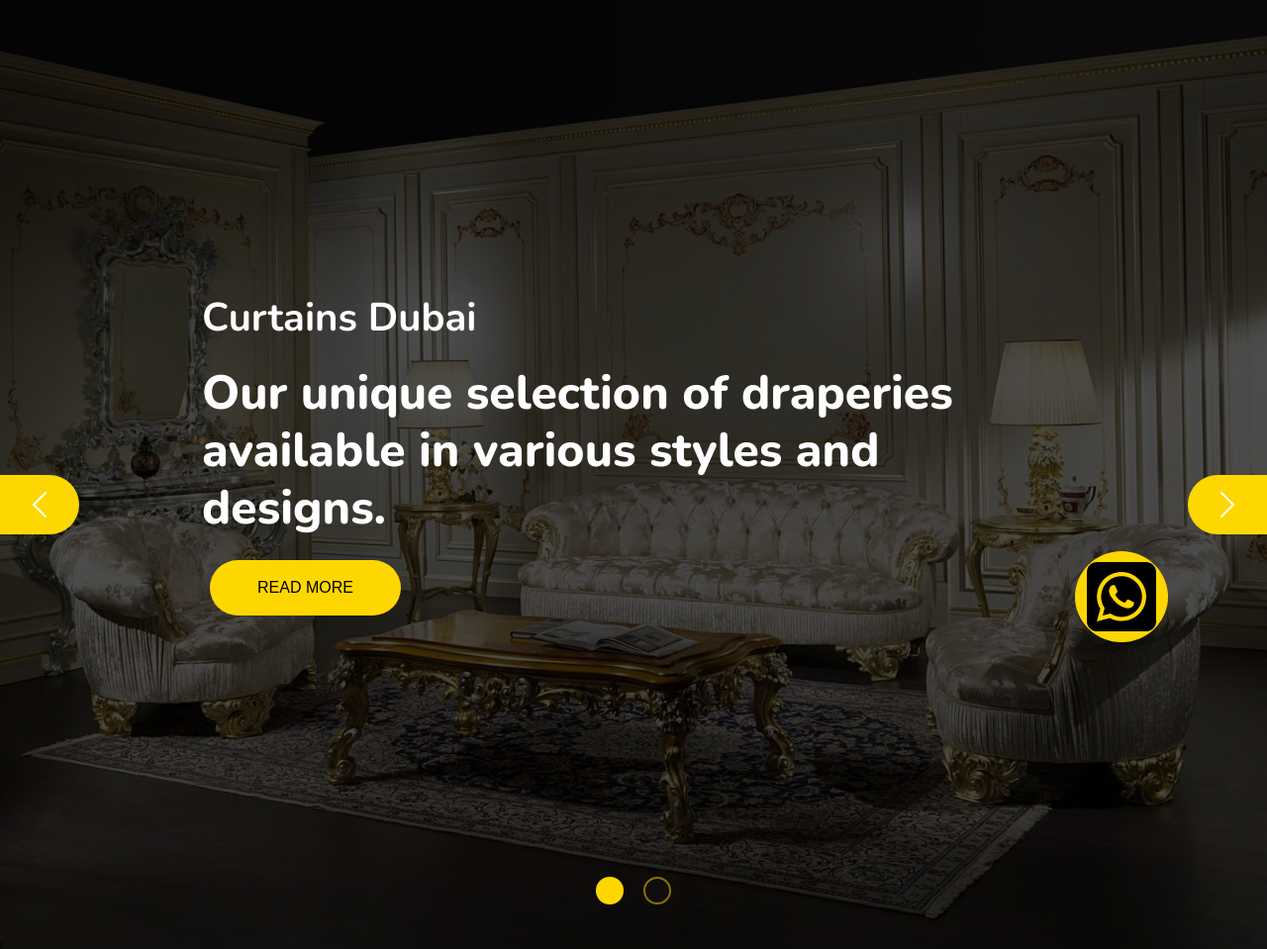
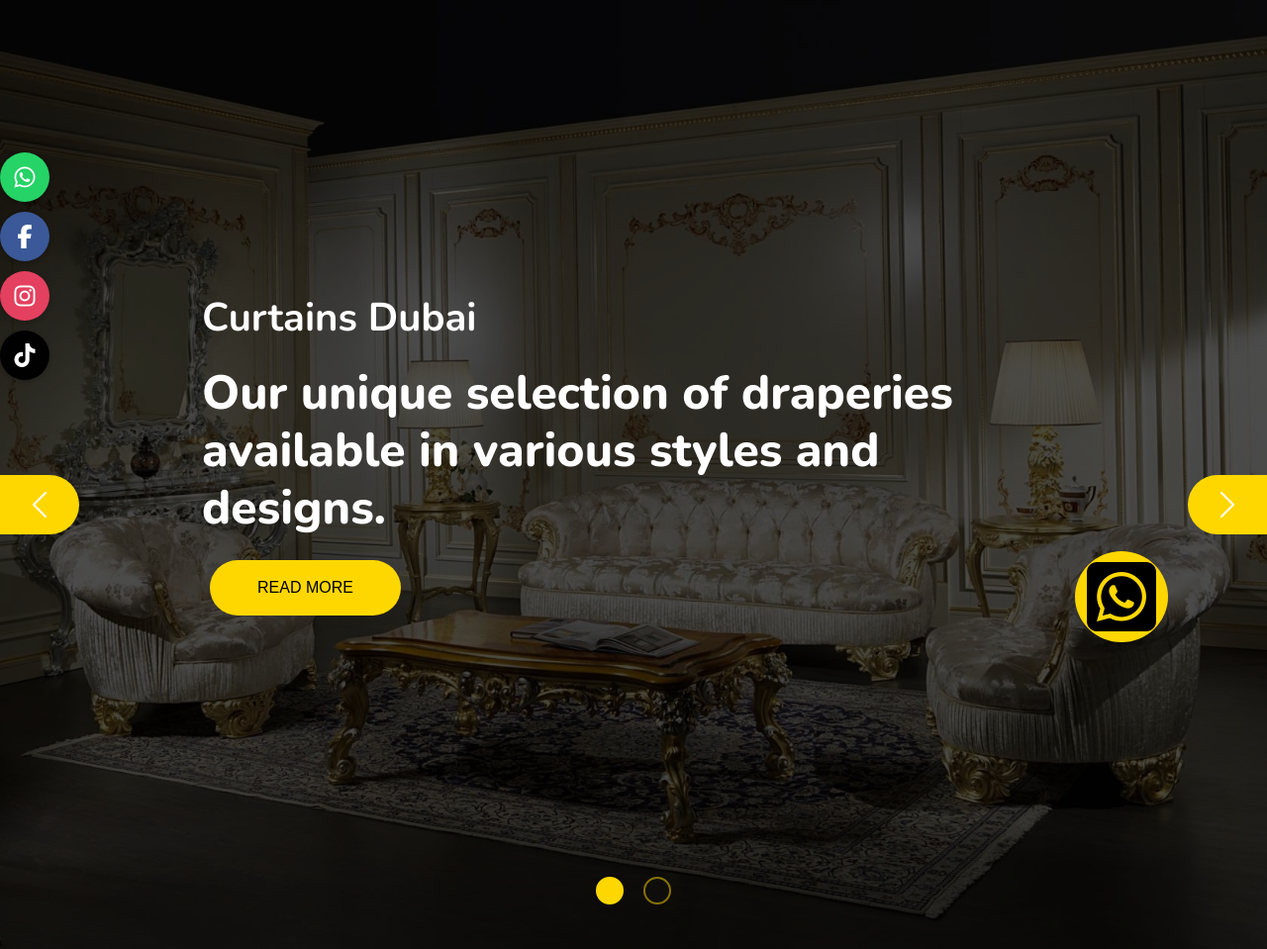
Before and after one commit to Mmy2000/blinds_store, a Django app: page / in a window 1280 px wide. Shown: the part 131-1090 px from the top of the page at 99% size. Run offline with Django 4.2, Linux system fonts and the light colour scheme; data comes from the database, SQL or seed files in the repository; both versions use the stored data as it was after the commit; data that the repository does not hold is empty; parts of the project's set-up code (start-up, migrations or seed data) failed here and were passed over; some libraries are stand-ins or nearby versions.

Commit message:
updating

```diff
--- a/settings/templates/home.html
+++ b/settings/templates/home.html
@@ -3,7 +3,14 @@
 {% block title %}
 Home
 {% endblock title %}
+
 {% block body %}
+<div class="social-icons">
+        <a href="https://wa.me/{{myfooter.phone1}}" class="whatsapp" target="_blank"><i class="fab fa-whatsapp"></i></a>
+        <a href="{{myfooter.fb_link}}" class="facebook" target="_blank"><i class="fab fa-facebook-f"></i></a>
+        <a href="{{myfooter.instagram_link}}" class="instagram" target="_blank"><i class="fab fa-instagram"></i></a>
+        <a href="{{myfooter.tiktok_link}}" class="tiktok" target="_blank"><i class="fab fa-tiktok"></i></a>
+    </div>
 
 <!-- Carousel Start -->
 <div class="container-fluid carousel px-0 mb-5 pb-5">
@@ -214,6 +221,26 @@ Home
         </div>
     </div>
 </section>
+{% if clients %}
+<div class="container-fluid py-5">
+    <div class="container py-2">
+        <div class="text-center mb-5 wow fadeInUp" data-wow-delay=".3s">
+            <h5 class="mb-2 px-3 py-1 text-dark rounded-pill d-inline-block border border-2 border-primary">Our Clients
+            </h5>
+        <div id="clientCarousel" class="carousel slide" data-ride="carousel">
+            <div class="carousel-inner-2">
+                {% for client in clients %}
+                    <div class="carousel-item-2 {% if forloop.first %}active{% endif %}">
+                        <img src="{{ client.image.url }}" alt="Client {{ forloop.counter }}">
+                    </div>
+                {% endfor %}
+            </div>
+        </div>
+        </div>
+    </div>
+</div>
+{% else %}
+{% endif %}
 
 <!-- Contact Start -->
 <div class="container-fluid py-5">
@@ -348,5 +375,7 @@ Home
     }
 </script>
 
-
+<script src="https://code.jquery.com/jquery-3.5.1.slim.min.js"></script>
+    <script src="https://cdn.jsdelivr.net/npm/@popperjs/core@2.9.2/dist/umd/popper.min.js"></script>
+    <script src="https://stackpath.bootstrapcdn.com/bootstrap/4.5.2/js/bootstrap.min.js"></script>
 {% endblock body %}
--- a/settings/views.py
+++ b/settings/views.py
@@ -2,7 +2,7 @@ from django.shortcuts import render
 from service.models import Services
 from products.models import Blinds , Curtains , Furniture , Accessories
 from blog.models import Post
-from .models import NewsLitter , Facts , OurSkills , OurRecentWork
+from .models import NewsLitter , Facts , OurSkills , OurRecentWork , OurClients
 from django.http import JsonResponse
 
 # Create your views here.
@@ -15,6 +15,7 @@ def home(request):
     facts = Facts.objects.last()
     skills = OurSkills.objects.all()
     works = OurRecentWork.objects.all()
+    clients = OurClients.objects.all()
     context = {
         'services':services,
         'blinds':blinds,
@@ -24,6 +25,7 @@ def home(request):
         'facts':facts,
         'skills':skills,
         'works':works,
+        'clients':clients,
     }
     return render(request , 'home.html' , context )
 
--- a/static/css/style.css
+++ b/static/css/style.css
@@ -1038,3 +1038,65 @@ form .form-control {
     right: 100px; /* Adjust as needed */
     z-index: 99999999999999; /* Adjust to make sure it's above other content */
 }
+.carousel-item-2 img {
+            max-width: 150px;
+            margin: auto;
+        }
+        .carousel-inner-2 {
+            display: flex;
+            justify-content: center;
+            align-items: center;
+        }
+
+.social-icons {
+    position: fixed;
+    left: 0;
+    top: 50%;
+    z-index: 100000000000;
+    transform: translateY(-50%);
+    display: flex;
+    flex-direction: column;
+}
+
+.social-icons a {
+    display: flex;
+    align-items: center;
+    justify-content: center;
+    width: 50px;
+    height: 50px;
+    margin: 5px 0;
+    background-color: #fff;
+    border-radius: 50%;
+    box-shadow: 0 2px 5px rgba(0, 0, 0, 0.2);
+    text-decoration: none;
+    color: #000;
+    transition: transform 0.3s ease, background-color 0.3s ease;
+}
+
+.social-icons a i {
+    font-size: 24px;
+}
+
+.social-icons a.whatsapp {
+    background-color: #25d366;
+    color: #fff;
+}
+
+.social-icons a.facebook {
+    background-color: #3b5998;
+    color: #fff;
+}
+
+.social-icons a.instagram {
+    background-color: #e4405f;
+    color: #fff;
+}
+
+.social-icons a.tiktok {
+    background-color: #010101;
+    color: #fff;
+}
+
+.social-icons a:hover {
+    transform: scale(1.1);
+}
```
Also changed, not shown: db.sqlite3, media/clientImages/vendor-2.jpg (added), media/clientImages/vendor-4.jpg (added), media/clientImages/vendor-4_zERiMT0.jpg (added), media/clientImages/vendor-5.jpg (added), media/clientImages/vendor-6.jpg (added), media/clientImages/vendor-7.jpg (added), media/clientImages/vendor-8.jpg (added).
